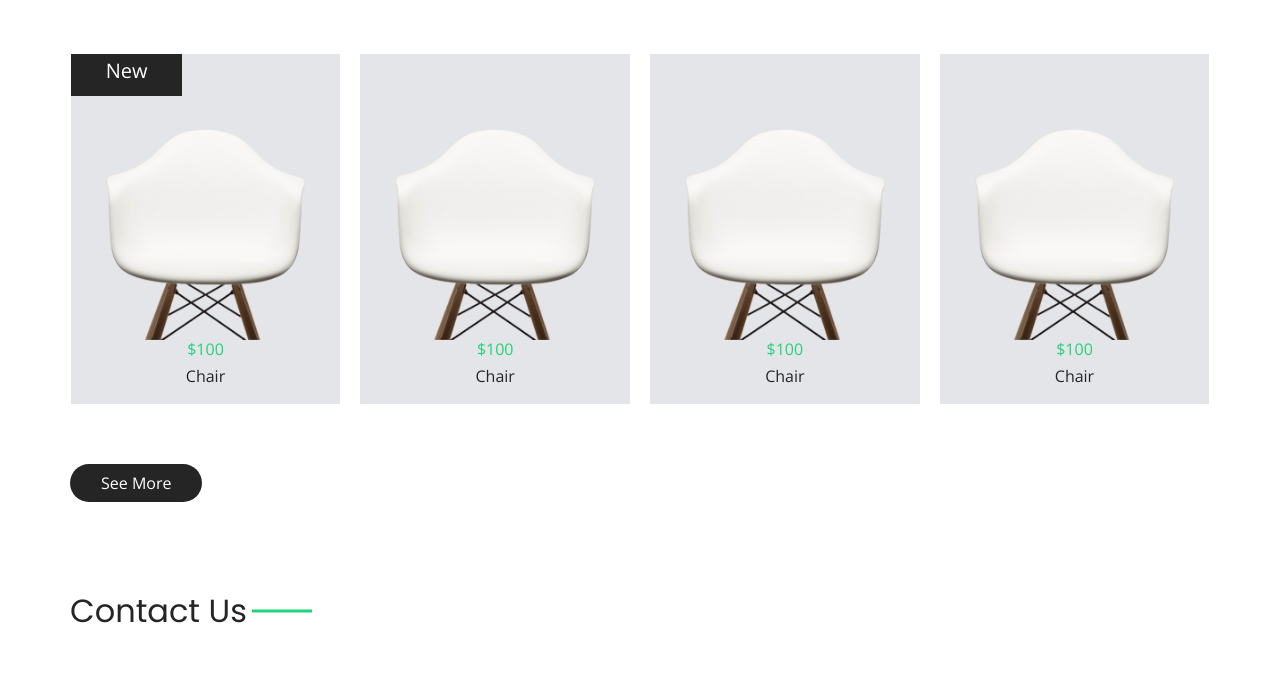
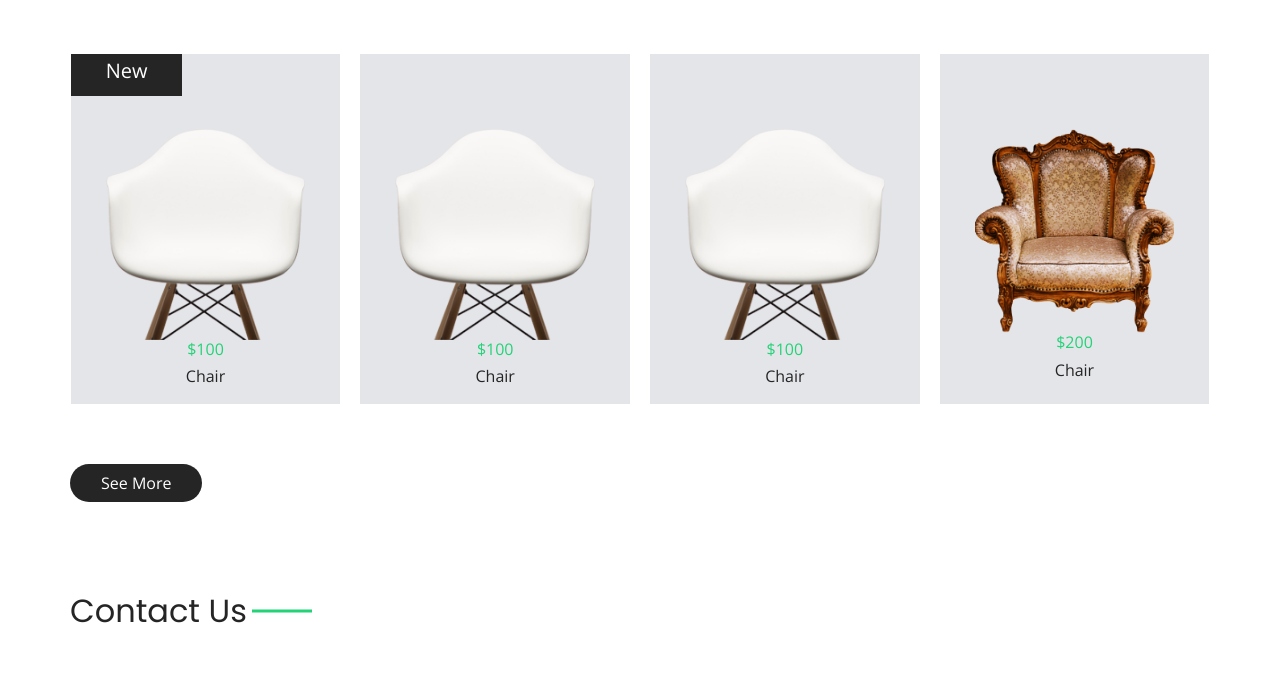
Before and after one commit to hamzabilla789/hamzabilla.github.io, a plain HTML site: page index.html in a window 1280 px wide. Shown: the part 2780-3453 px from the top of the page. Drawn offline with nearby package versions, Linux system fonts and the light colour scheme.

Commit message:
img changed

```diff
--- a/index.html
+++ b/index.html
@@ -546,11 +546,11 @@
         <div class="box">
           <a href="">
             <div class="img-box">
-              <img src="images/slider-img.png" alt="">
+              <img src="images/chair.png" alt="">
             </div>
             <div class="detail-box">
               <h6 class="price">
-                $100
+                $200
               </h6>
               <h6>
                 Chair
```
Also changed, not shown: images/chair.png (added).
